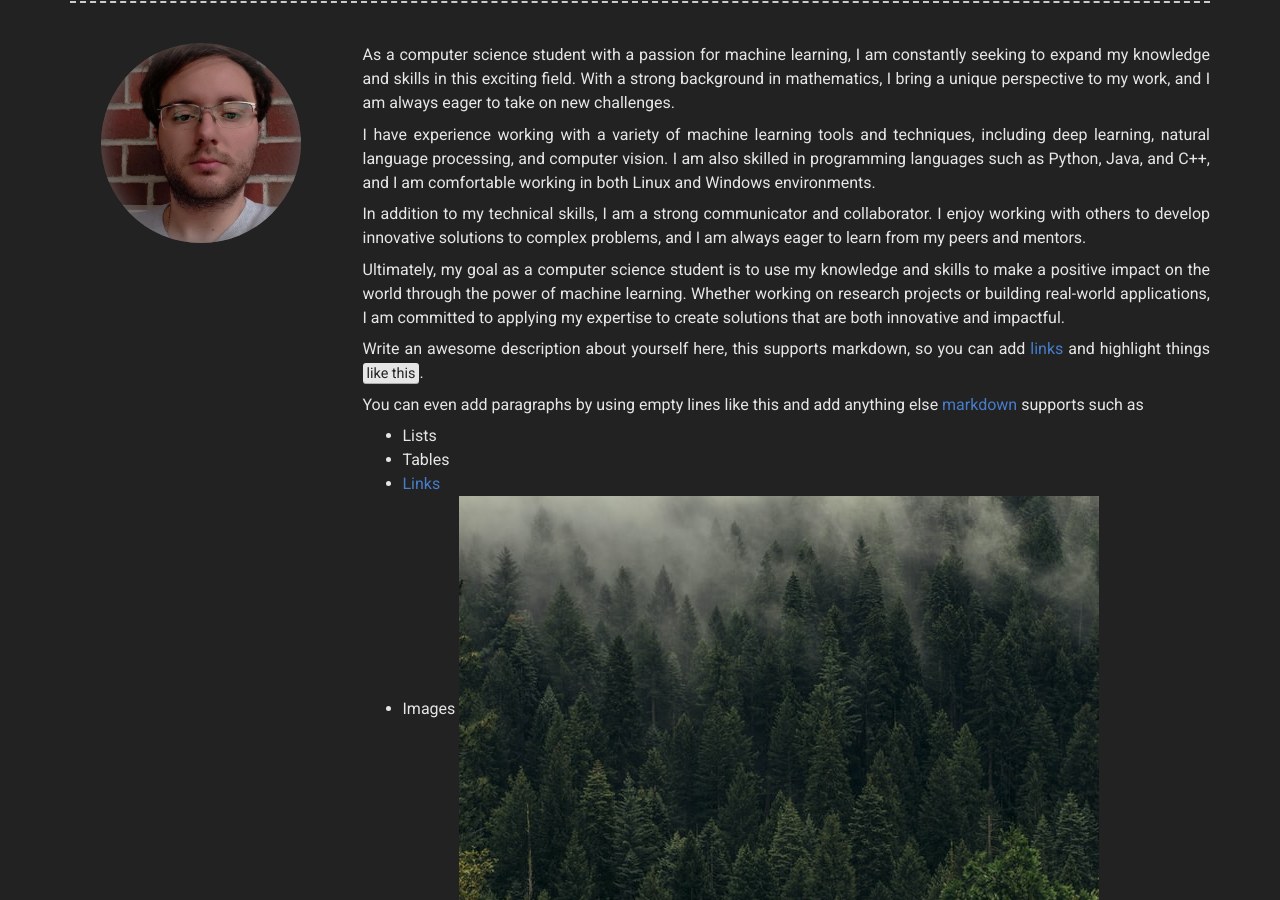
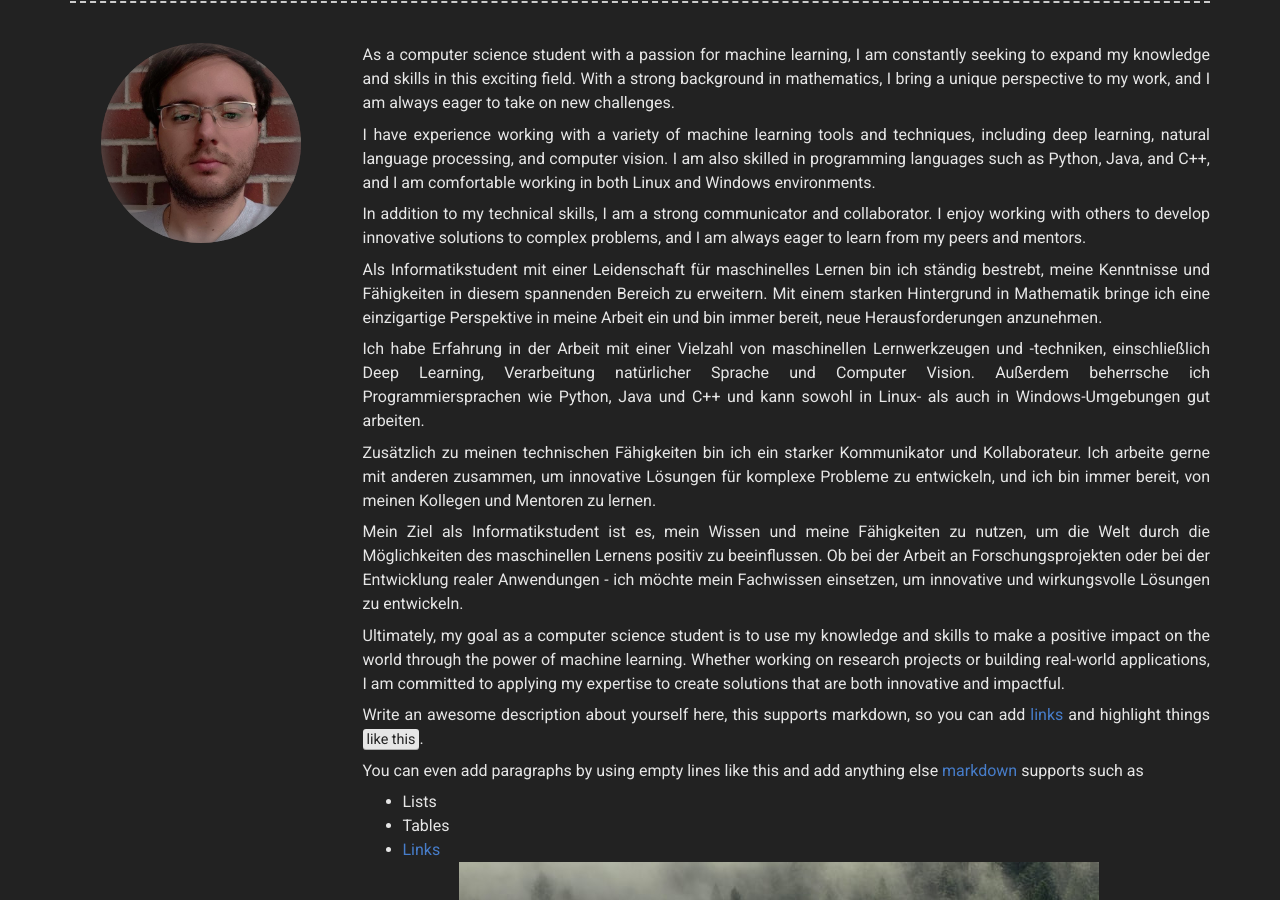
Before and after one commit to sotropafilip/sotropafilip.github.io, a Jekyll site: the page built from index.md, in a window 1280 px wide and 900 px high, scrolled down 286 px. Built offline with Jekyll 4.4.1, drawn with Linux system fonts in a browser that asks for light colours; nearby versions of some CDN libraries.

Commit message:
Update _config.yml

```diff
--- a/_config.yml
+++ b/_config.yml
@@ -59,6 +59,15 @@ about_content: | # this will include new lines to allow paragraphs
   I have experience working with a variety of machine learning tools and techniques, including deep learning, natural language processing, and computer vision. I am also skilled in programming languages such as Python, Java, and C++, and I am comfortable working in both Linux and Windows environments.
 
   In addition to my technical skills, I am a strong communicator and collaborator. I enjoy working with others to develop innovative solutions to complex problems, and I am always eager to learn from my peers and mentors.
+
+
+  Als Informatikstudent mit einer Leidenschaft für maschinelles Lernen bin ich ständig bestrebt, meine Kenntnisse und Fähigkeiten in diesem spannenden Bereich zu erweitern. Mit einem starken Hintergrund in Mathematik bringe ich eine einzigartige Perspektive in meine Arbeit ein und bin immer bereit, neue Herausforderungen anzunehmen.
+
+  Ich habe Erfahrung in der Arbeit mit einer Vielzahl von maschinellen Lernwerkzeugen und -techniken, einschließlich Deep Learning, Verarbeitung natürlicher Sprache und Computer Vision. Außerdem beherrsche ich Programmiersprachen wie Python, Java und C++ und kann sowohl in Linux- als auch in Windows-Umgebungen gut arbeiten.
+
+  Zusätzlich zu meinen technischen Fähigkeiten bin ich ein starker Kommunikator und Kollaborateur. Ich arbeite gerne mit anderen zusammen, um innovative Lösungen für komplexe Probleme zu entwickeln, und ich bin immer bereit, von meinen Kollegen und Mentoren zu lernen.
+
+  Mein Ziel als Informatikstudent ist es, mein Wissen und meine Fähigkeiten zu nutzen, um die Welt durch die Möglichkeiten des maschinellen Lernens positiv zu beeinflussen. Ob bei der Arbeit an Forschungsprojekten oder bei der Entwicklung realer Anwendungen - ich möchte mein Fachwissen einsetzen, um innovative und wirkungsvolle Lösungen zu entwickeln.
 
   Ultimately, my goal as a computer science student is to use my knowledge and skills to make a positive impact on the world through the power of machine learning. Whether working on research projects or building real-world applications, I am committed to applying my expertise to create solutions that are both innovative and impactful.
 
```
